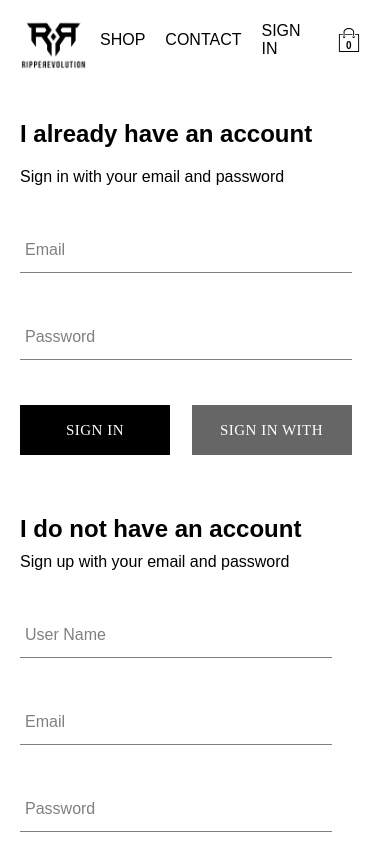
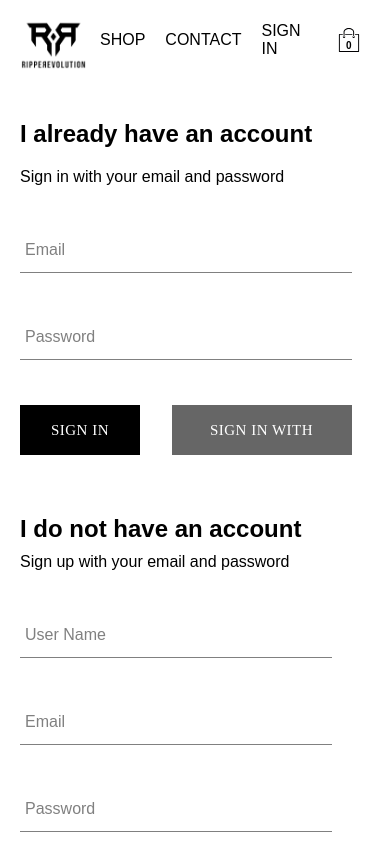
Before and after one commit to Tolumaestro/ripper-eCommerce, a React (Create React App) app: page /signin in a window 390 px wide. Shown: the top 844 px of the page. Built offline with nearby package versions, Linux system fonts and the light colour scheme; no server answers; a web font is replaced by a local one.

Commit message:
fixed button

```diff
--- a/src/components/custom-button/custom-button.styles.scss
+++ b/src/components/custom-button/custom-button.styles.scss
@@ -45,6 +45,7 @@
   }
 
   @media screen and (max-width: 800px) {
-    padding: 0
+    padding: 0 10px;
+    min-width: 120px
   }
 }
--- a/src/components/sign-in/sign-in.styles.scss
+++ b/src/components/sign-in/sign-in.styles.scss
@@ -15,7 +15,7 @@
 
 
       .google-sign-in{
-        width: 160px;
+        width: 180px;
       }
     }
   }
```
